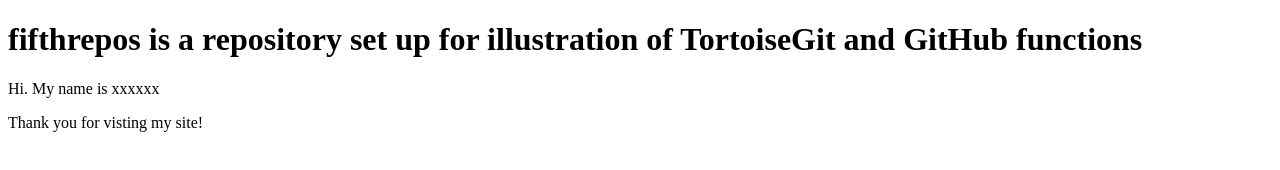
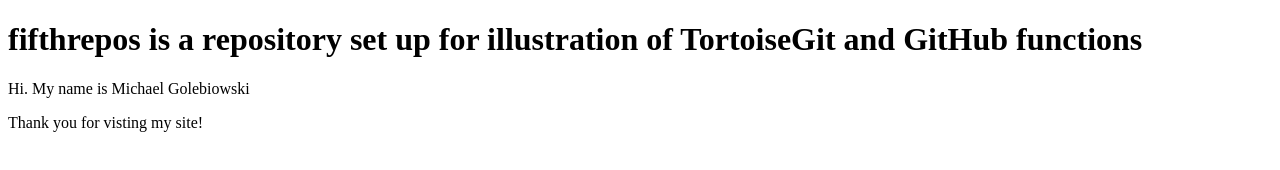
Before and after one commit to MichaelGolebiowski/Fifthrepos, a plain HTML site: page index.html in a window 1280 px wide. Drawn offline with Linux system fonts and the light colour scheme.

Commit message:
Update index.html

```diff
--- a/index.html
+++ b/index.html
@@ -6,7 +6,7 @@
    </head>
    <body>
         <h1>fifthrepos is a repository set up for illustration of TortoiseGit and GitHub functions</h1>
-        <p> Hi. My name is xxxxxx</p>
+        <p> Hi. My name is Michael Golebiowski</p>
         <p> Thank you for visting my site!</p>
    </body>
 </html>
```
